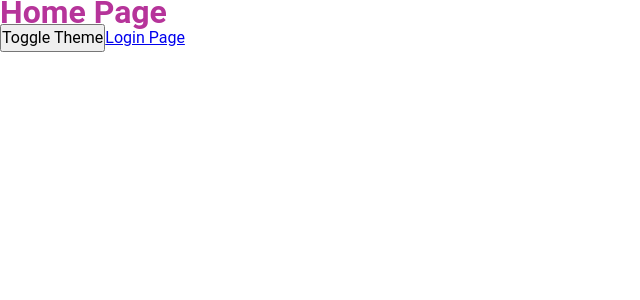
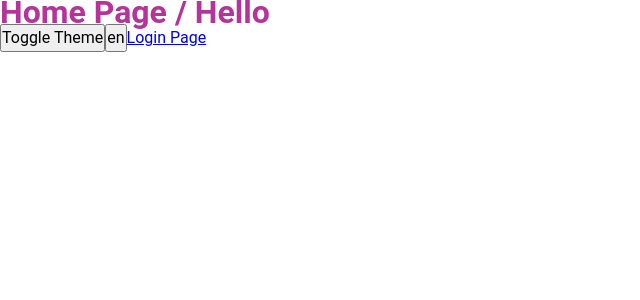
Before and after one commit to rastiv/e-commerce-store, a React (Vite) app: page / in a window 1280 px wide. Shown: the top 300 px of the page, without its empty margins (0-640 px from the left). Built offline with nearby package versions, Linux system fonts and the light colour scheme.

Commit message:
add translations

```diff
--- a/package.json
+++ b/package.json
@@ -10,8 +10,12 @@
     "preview": "vite preview"
   },
   "dependencies": {
+    "i18next": "^26.0.3",
+    "i18next-browser-languagedetector": "^8.2.1",
+    "i18next-http-backend": "^3.0.2",
     "react": "^19.2.4",
     "react-dom": "^19.2.4",
+    "react-i18next": "^17.0.2",
     "react-router": "^7.13.2"
   },
   "devDependencies": {
--- /dev/null
+++ b/public/locales/bg/login.json
@@ -0,0 +1,3 @@
+{
+  "login": "Вход"
+}
--- /dev/null
+++ b/public/locales/bg/translation.json
@@ -0,0 +1,3 @@
+{
+  "hello": "Привет"
+}
--- /dev/null
+++ b/public/locales/en/login.json
@@ -0,0 +1,3 @@
+{
+  "login": "Login"
+}
--- /dev/null
+++ b/public/locales/en/translation.json
@@ -0,0 +1,3 @@
+{
+  "hello": "Hello"
+}
--- a/src/app/App.tsx
+++ b/src/app/App.tsx
@@ -1,10 +1,11 @@
+import { Suspense } from "react";
 import { AppRouter } from "./providers";
 
 function App() {
   return (
-    <>
+    <Suspense fallback={<></>}>
       <AppRouter />
-    </>
+    </Suspense>
   );
 }
 
--- a/src/main.tsx
+++ b/src/main.tsx
@@ -3,7 +3,9 @@
 import "./app/styles/index.scss";
 import App from "./app/App.tsx";
 import { BrowserRouter } from "react-router";
-import { ThemeProvider } from "./app/providers/index.ts";
+import { ThemeProvider } from "./app/providers";
+
+import "@/shares/config/i18n/i18n";
 
 createRoot(document.getElementById("root")!).render(
   <StrictMode>
--- a/src/pages/home/ui/HomePage.tsx
+++ b/src/pages/home/ui/HomePage.tsx
@@ -1,14 +1,21 @@
 import { Link } from "react-router";
+import { useTranslation } from "react-i18next";
 import styles from "./HomePage.module.scss";
 import { useTheme } from "@/shares/config";
 
 const HomePage = () => {
   const { toggleTheme } = useTheme();
+  const { t, i18n } = useTranslation();
+
+  const changeLanguage = () => {
+    i18n.changeLanguage(i18n.language === "en" ? "bg" : "en");
+  };
 
   return (
     <>
-      <h1 className={styles.title}>Home Page</h1>
+      <h1 className={styles.title}>Home Page / {t("hello")}</h1>
       <button onClick={toggleTheme}>Toggle Theme</button>
+      <button onClick={changeLanguage}>{i18n.language}</button>
       <Link to={"/login"}>Login Page</Link>
     </>
   );
--- a/src/pages/login/ui/LoginPage.tsx
+++ b/src/pages/login/ui/LoginPage.tsx
@@ -1,10 +1,13 @@
+import { useTranslation } from "react-i18next";
 import { Link } from "react-router";
 
 const LoginPage = () => {
+  const { t } = useTranslation("login");
+
   return (
     <>
       <h3>Login Page</h3>
-      <Link to={"/"}>Home Page</Link>
+      <Link to={"/"}>{t("login")}</Link>
     </>
   );
 };
--- /dev/null
+++ b/src/shares/config/i18n/i18n.ts
@@ -0,0 +1,22 @@
+import i18n from "i18next";
+import { initReactI18next } from "react-i18next";
+
+import Backend from "i18next-http-backend";
+import LanguageDetector from "i18next-browser-languagedetector";
+
+export const supportedLngs = ["en", "bg"];
+
+i18n
+  .use(Backend)
+  .use(LanguageDetector)
+  .use(initReactI18next)
+  .init({
+    fallbackLng: "en",
+    debug: true,
+    supportedLngs,
+    interpolation: {
+      escapeValue: false,
+    },
+  });
+
+export default i18n;
```
Also changed, not shown: 1 other file (tests, documents, lock files or other folders).
